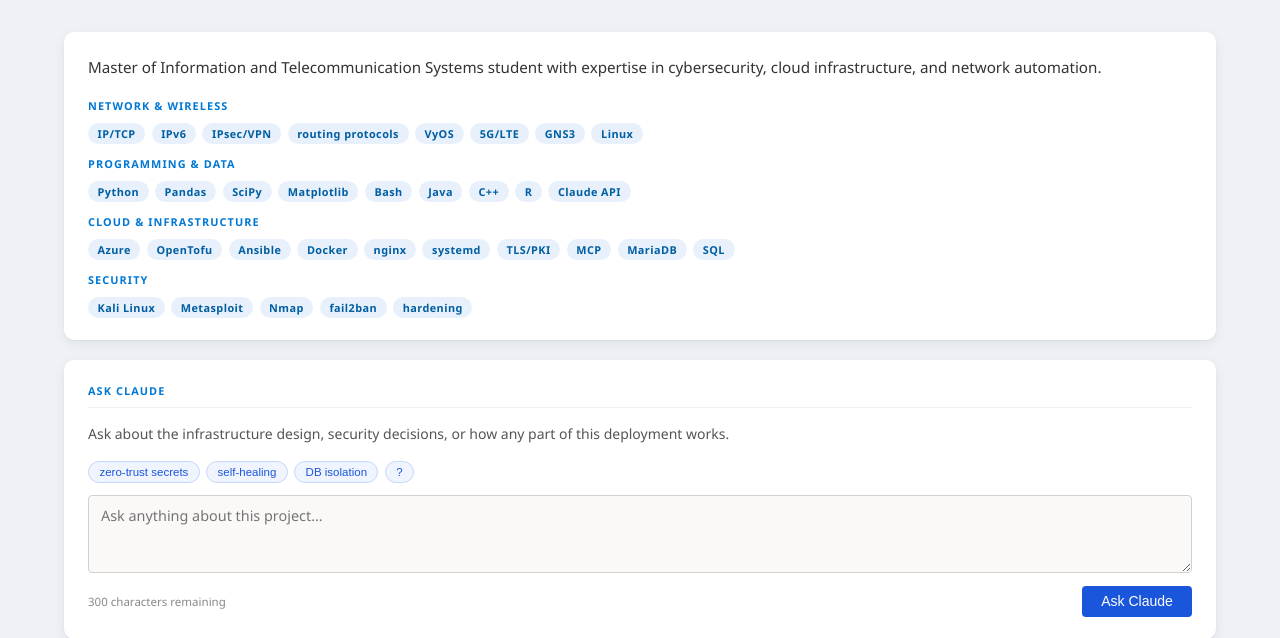
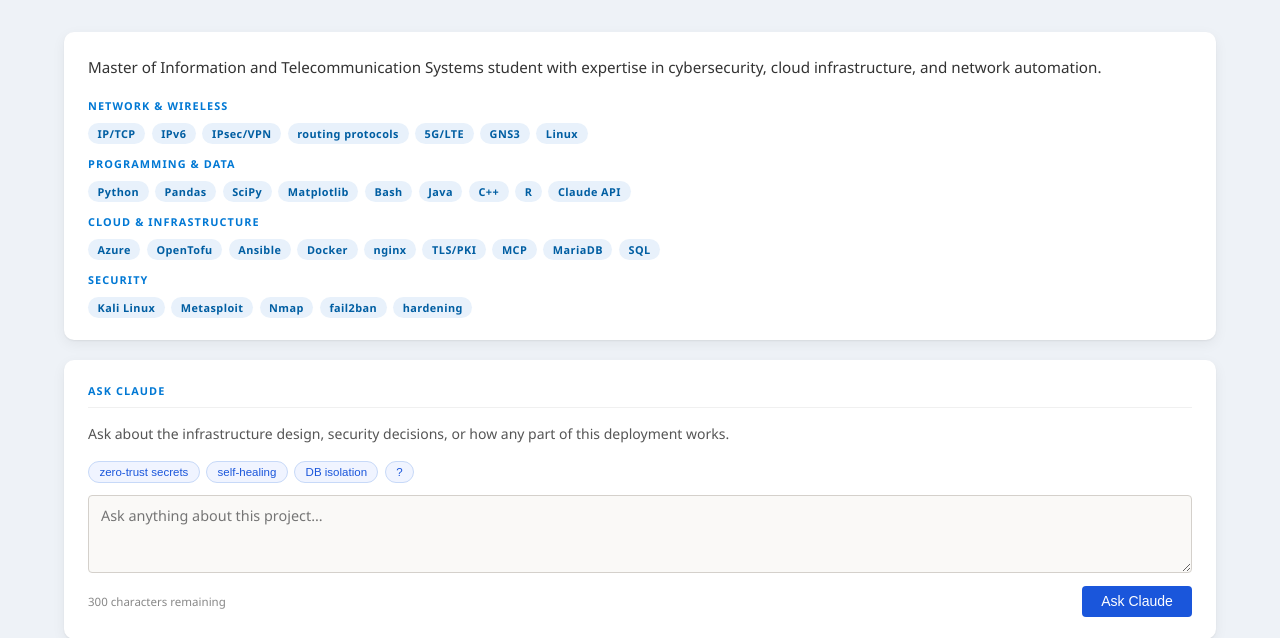
Before and after one commit to dr-professor-jacob/cloud-systems, a Python web app: template templates/index.html.j2 in a window 1280 px wide. Shown: the part 85-723 px from the top of the page. Run offline with Jinja, Linux system fonts and the light colour scheme; the template is opened without the code that fills it, so the values that code supplies are empty.

Commit message:
Remove VyOS and systemd from skills

```diff
--- a/templates/index.html.j2
+++ b/templates/index.html.j2
@@ -138,7 +138,7 @@
         <div style="font-size:.68rem;font-weight:700;text-transform:uppercase;letter-spacing:.1em;color:#0078d4;margin-bottom:.6rem;">Network &amp; Wireless</div>
         <div class="tags" style="margin-bottom:.75rem;">
           <span class="tag">IP/TCP</span><span class="tag">IPv6</span><span class="tag">IPsec/VPN</span>
-          <span class="tag">routing protocols</span><span class="tag">VyOS</span>
+          <span class="tag">routing protocols</span>
           <span class="tag">5G/LTE</span><span class="tag">GNS3</span><span class="tag">Linux</span>
         </div>
         <div style="font-size:.68rem;font-weight:700;text-transform:uppercase;letter-spacing:.1em;color:#0078d4;margin-bottom:.6rem;">Programming &amp; Data</div>
@@ -149,7 +149,7 @@
         <div style="font-size:.68rem;font-weight:700;text-transform:uppercase;letter-spacing:.1em;color:#0078d4;margin-bottom:.6rem;">Cloud &amp; Infrastructure</div>
         <div class="tags" style="margin-bottom:.75rem;">
           <span class="tag">Azure</span><span class="tag">OpenTofu</span><span class="tag">Ansible</span>
-          <span class="tag">Docker</span><span class="tag">nginx</span><span class="tag">systemd</span><span class="tag">TLS/PKI</span><span class="tag">MCP</span>
+          <span class="tag">Docker</span><span class="tag">nginx</span><span class="tag">TLS/PKI</span><span class="tag">MCP</span>
           <span class="tag">MariaDB</span><span class="tag">SQL</span>
         </div>
         <div style="font-size:.68rem;font-weight:700;text-transform:uppercase;letter-spacing:.1em;color:#0078d4;margin-bottom:.6rem;">Security</div>
```
